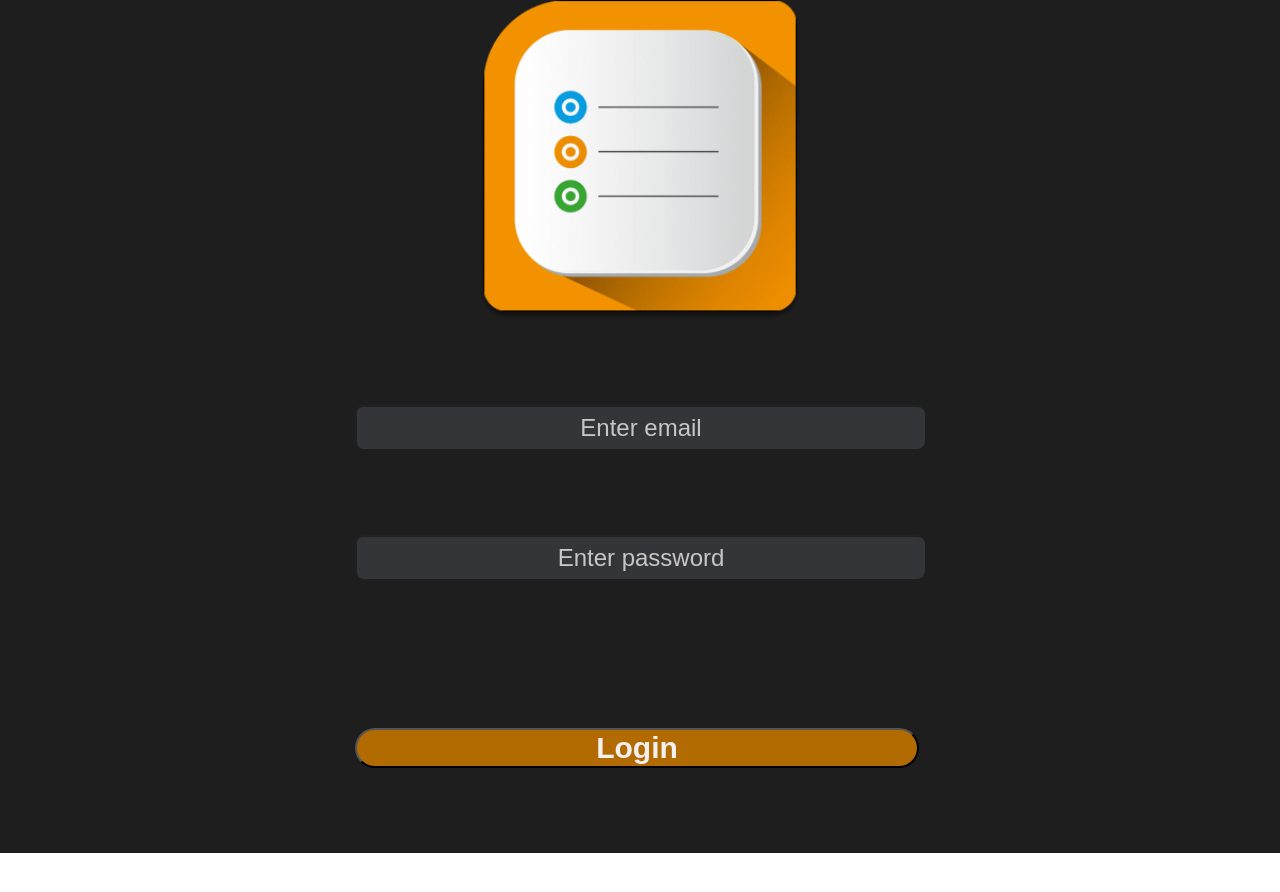
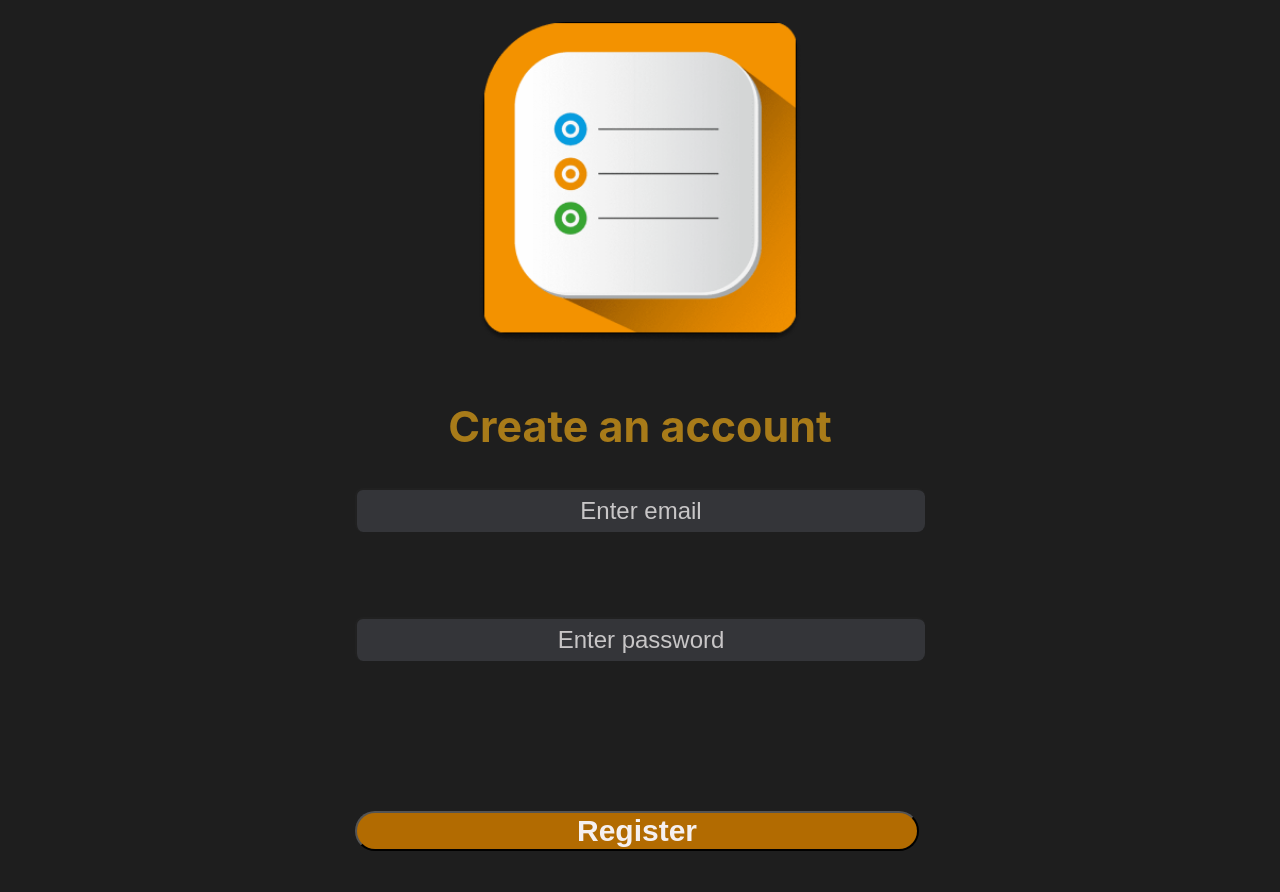
Before and after one commit to MayanSantiago17/CDMX013-notes-MS, a React (Create React App) app: page /Register in a window 1280 px wide. Shown: the top 892 px of the page. Before the commit the page ends 853 px from the top, so only its background shows below. Built offline with nearby package versions, Linux system fonts and the light colour scheme.

Commit message:
LNM-3<component login and register>

```diff
--- a/package.json
+++ b/package.json
@@ -6,8 +6,10 @@
     "@testing-library/jest-dom": "^5.16.5",
     "@testing-library/react": "^13.4.0",
     "@testing-library/user-event": "^13.5.0",
+    "firebase": "^9.14.0",
     "react": "^18.2.0",
     "react-dom": "^18.2.0",
+    "react-router-dom": "^6.4.3",
     "react-scripts": "5.0.1",
     "web-vitals": "^2.1.4"
   },
--- a/src/App.js
+++ b/src/App.js
@@ -1,18 +1,26 @@
-import { useState } from "react";
+// import { useState } from "react";
 import Login from "./components/noauth/Login.js";
 import Welcome from "./components/authh/Welcome.js";
+import { AuthProvider } from "./components/context/authContext";
+import { Route, Routes } from "react-router-dom";
+import Register from "./components/noauth/Register.js";
 
 
 
 
 function App() {
-  const [user, setUser] = useState(undefined); // {user:'mayan'}
+ // const [user, setUser] = useState(undefined); // {user:'mayan'}
 
   return (
-    <>
-    {user?
-    <Welcome/>:<Login/>}
-    </>
+    <div>
+      <AuthProvider>
+        <Routes>
+          <Route path= "/Welcome" element={<Welcome/>} />
+          <Route path="/Login" element={<Login/>}/>
+          <Route path="/Register" element={<Register/>}/>
+        </Routes>
+      </AuthProvider>
+    </div>
 
   );
 }
--- a/src/components/authh/Welcome.js
+++ b/src/components/authh/Welcome.js
@@ -1,5 +1,14 @@
+import { useAuth } from '../context/authContext';
+
+
 export default function Welcome() {
+
+    const authContext = useAuth()
+
+    //const authContext = useContext(context); esto era importando context y authContext
+    console.log(authContext)
+
     return (
-        <div>  probando 1-2-3 probando 1-2-3 </div>
+        <div>  Welcome 1-2-3 probando 1-2-3 </div>
     );
 }
--- /dev/null
+++ b/src/components/context/authContext.js
@@ -0,0 +1,31 @@
+import { createContext, useContext } from "react";
+import {createUserWithEmailAndPassword, signInWithEmailAndPassword } from 'firebase/auth'
+import { auth } from '../../firebase/config'
+
+
+export const authContext = createContext(); //ejecutando createContext el cual devuelve un objeto con un proveedor y la creacion o devolucion de objetos
+
+// creo este hook para no tener que importar en cada modulo context y auth context
+export const useAuth = () => {
+    const context = useContext(authContext)
+    if (!context) throw new Error('there is not provider') // para que me avise si mi context esta vacio
+    return context
+};
+
+// paso propiedad children
+export function AuthProvider({ children }) { // Auth provider me deja utilizar en cualquier componente el valor de user, pero quien contiene el valor es context
+  // a Provider se le pasa este objeto signup
+  // para poder utilizarlo se exporta
+  const signup = (email, password) => {
+    createUserWithEmailAndPassword(auth, email, password) // esto es lo que envia mis datos a firebase
+  };
+  const login = (email, password) =>
+     signInWithEmailAndPassword(auth, email, password);
+
+
+  return <authContext.Provider value={{ signup, login }}>{children}</authContext.Provider>
+};
+  // este provider sierve para colocar adentro mis componentes
+  // all lo que tenga este provider los componentes hijos van a poder acceder a el con su propiedad children
+  // le pasamos a Provider un valor que va a poder utilizarse el cual es el objeto con la propiedad user
+  // asi es como todos los objetos hijos contenidos en context.Provider van a tener acceso al objeto user
--- a/src/components/noauth/Login.js
+++ b/src/components/noauth/Login.js
@@ -1,32 +1,75 @@
 import './Login.css'
 import logo from '../images/notes-logo.png';
+import { useState } from "react";
+import { useAuth } from "../context/authContext";
+import { useNavigate } from "react-router-dom";
 
 
 export default function Login () {
 
+    const [user, setUser] = useState({
+        email: "",
+        password: "",
+      });
+
+      // useAuth me va a devolver el objeto signup de authContext
+      const {login} = useAuth();
+
+      // useNavigate funcion'hook' para navegar
+      const navigate = useNavigate();
+
+      // defino un estado (variable) de error
+      const [error, setError] = useState();
+
+      // funcion para actualizar el estado
+      const handleChange = ({ target: { name, value } }) => {
+        setUser({ ...user, [name]: value });
+      };
+      // funcion para ver finalmente que tiene ese estado
+
+      const handleSubmit = async (e) => {
+        e.preventDefault();
+        setError('') // hacerlo simple pero no entra al catch
+        try {
+          await login(user.email, user.password);
+          navigate("/Welcome");
+        } catch (error) {
+          console.log(error.code);
+          if (error.code === "auth/internal-error") {
+            setError("Correo invalido");
+          }
+        }
+      };
     return (
         <div className="grid">
             <header className='login-header'>
                 <img src={logo} className='logo-login' alt='logo'/>
             </header>
-            <section className='body-login'>
-                <form >
-                    <div className='inputs-login-div'>
-                        <input className='userId, inputs-login'
-                        placeholder='Enter email'
-                        type='text'
-                        name='email'
-                        autoComplete="off">
-                        </input>
-                        <input className='password, inputs-login'
-                        placeholder='Enter password'
-                        type='password'
-                        name='password'>
-                        </input>
-                    </div>
-                    <button className='btn-login' type='submit' >Login</button>
-                </form>
-            </section>
+            <section className="body-login">
+        <form onSubmit={handleSubmit}>
+          <div className="inputs-login-div">
+            {error && <p>{error}</p>}
+            <input
+              className="userId, inputs-login"
+              placeholder="Enter email"
+              type="email"
+              name="email"
+              autoComplete="off"
+              onChange={handleChange}
+            ></input>
+            <input
+              className="password, inputs-login"
+              placeholder="Enter password"
+              type="password"
+              name="password"
+              onChange={handleChange}
+            ></input>
+          </div>
+          <button className="btn-login" type="submit">
+            Login
+          </button>
+        </form>
+      </section>
         </div>
  );
 }
--- /dev/null
+++ b/src/components/noauth/Register.css
@@ -0,0 +1,76 @@
+.login-header{
+    grid-column: span 4;
+    grid-row: span 3;
+    display: flex;
+    align-items: center;
+    justify-content: center;
+
+}
+.logo-login{
+    height: 40vmin;
+    pointer-events: none;
+}
+.grid {
+    background-color: #1E1E1E;
+    min-height: 100vh;
+    display: grid;
+    grid-template-columns: repeat(4,1fr);
+    grid-template-rows: repeat(8,1fr);
+}
+.body-login{
+    grid-column: span 4;
+    grid-row: span 4 ;
+    display: flex;
+    flex-direction: column;
+    align-items: center;
+    justify-content: space-evenly;
+}
+
+.create-count{
+    display: flex;
+    align-items: center;
+    justify-content: center;
+    font-size: 43px;
+    color:rgb(168, 123, 25);
+}
+
+.inputs-login-div{
+    display: flex;
+    flex-direction: column;
+    justify-content: space-around;
+    height:fit-content;
+    width: fit-content;
+}
+
+.inputs-login{
+    background-color: #343539;
+    width: 44vw;
+    height: 5vh;
+    text-align: center;
+    font-size: 24px;
+    border-radius: 8px;
+    margin: 0 0 15% 0;
+    border-bottom-width: 0vw;
+    border-right: 0ch;
+    color: white;
+}
+
+.inputs-login::placeholder{
+    text-align: center;
+    color: rgba(249, 247, 247, 0.75);
+}
+
+.btn-login{
+    width: 44vw;
+    height: 5vh;
+    font-size: 30px;
+    font-weight: bold;
+    border-width: 2px;
+    border-radius: 25px;
+    background-color: rgba(178, 107, 1, 1)
+    ;
+    color: #f5f0f0;
+   /* border: #399D5A 5px solid;*/
+   /* margin-left: rem;*/
+    margin-top: 4rem;
+}
--- /dev/null
+++ b/src/components/noauth/Register.js
@@ -0,0 +1,76 @@
+import "./Register.css";
+import logo from "../images/notes-logo.png";
+import { useState } from "react";
+import { useAuth } from "../context/authContext";
+import { useNavigate } from "react-router-dom";
+
+export default function Register() {
+  const [user, setUser] = useState({
+    email: "",
+    password: "",
+  });
+
+  // useAuth me va a devolver el objeto signup de authContext
+  const { signup } = useAuth();
+
+  // useNavigate funcion'hook' para navegar
+  const navigate = useNavigate();
+
+  // defino un estado (variable) de error
+  const [error, setError] = useState();
+
+  // funcion para actualizar el estado
+  const handleChange = ({ target: { name, value } }) => {
+    setUser({ ...user, [name]: value });
+  };
+  // funcion para ver finalmente que tiene ese estado
+
+  const handleSubmit = async (e) => {
+    e.preventDefault();
+    setError('') // hacerlo simple pero no entra al catch
+    try {
+      await signup(user.email, user.password);
+      navigate("/Welcome");
+    } catch (error) {
+      console.log(error.code);
+      if (error.code === "auth/internal-error") {
+        setError("Correo invalido");
+      }
+    }
+  };
+
+  return (
+    <div className="grid">
+      <header className="login-header">
+        <img src={logo} className="logo-login" alt="logo" />
+      </header>
+
+      <section className="body-login">
+        <form onSubmit={handleSubmit}>
+          <div className="inputs-login-div">
+            <h2 className="create-count"> Create an account </h2>
+            {error && <p>{error}</p>}
+            <input
+              className="userId, inputs-login"
+              placeholder="Enter email"
+              type="email"
+              name="email"
+              autoComplete="off"
+              onChange={handleChange}
+            ></input>
+            <input
+              className="password, inputs-login"
+              placeholder="Enter password"
+              type="password"
+              name="password"
+              onChange={handleChange}
+            ></input>
+          </div>
+          <button className="btn-login" type="submit">
+            Register
+          </button>
+        </form>
+      </section>
+    </div>
+  );
+}
--- /dev/null
+++ b/src/firebase/config.js
@@ -0,0 +1,26 @@
+// Import the functions you need from the SDKs you need
+import { initializeApp } from "firebase/app";
+// import { getAnalytics } from "firebase/analytics";
+import { getAuth } from 'firebase/auth';
+
+// TOD: Add SDKs for Firebase products that you want to use
+// https://firebase.google.com/docs/web/setup#available-libraries
+
+// Your web app's Firebase configuration
+// For Firebase JS SDK v7.20.0 and later, measurementId is optional
+const firebaseConfig = {
+  apiKey: "AIzaSyC6nkpNhxRYU1fICk24K6roY3ZeV1jX37w",
+  authDomain: "notes-4b486.firebaseapp.com",
+  projectId: "notes-4b486",
+  storageBucket: "notes-4b486.appspot.com",
+  messagingSenderId: "1074413066091",
+  appId: "1:1074413066091:web:ffc4a718367695c15d5e2e",
+  measurementId: "G-BCYMEQ4CZR"
+};
+
+// Initialize Firebase
+export const app = initializeApp(firebaseConfig);
+
+export const auth = getAuth(app);
+
+// export const analytics = getAnalytics(app);
--- a/src/index.js
+++ b/src/index.js
@@ -4,11 +4,14 @@ import ReactDOM from 'react-dom/client';
 import './index.css';
 import App from './App';
 import reportWebVitals from './reportWebVitals';
+import { BrowserRouter } from 'react-router-dom';
 
 const root = ReactDOM.createRoot(document.getElementById('root'));
 root.render(
   <React.StrictMode>
-    <App />
+    <BrowserRouter>
+    <App/>
+    </BrowserRouter>
   </React.StrictMode>
 );
 
```
Also changed, not shown: 1 other file (tests, documents, lock files or other folders).
